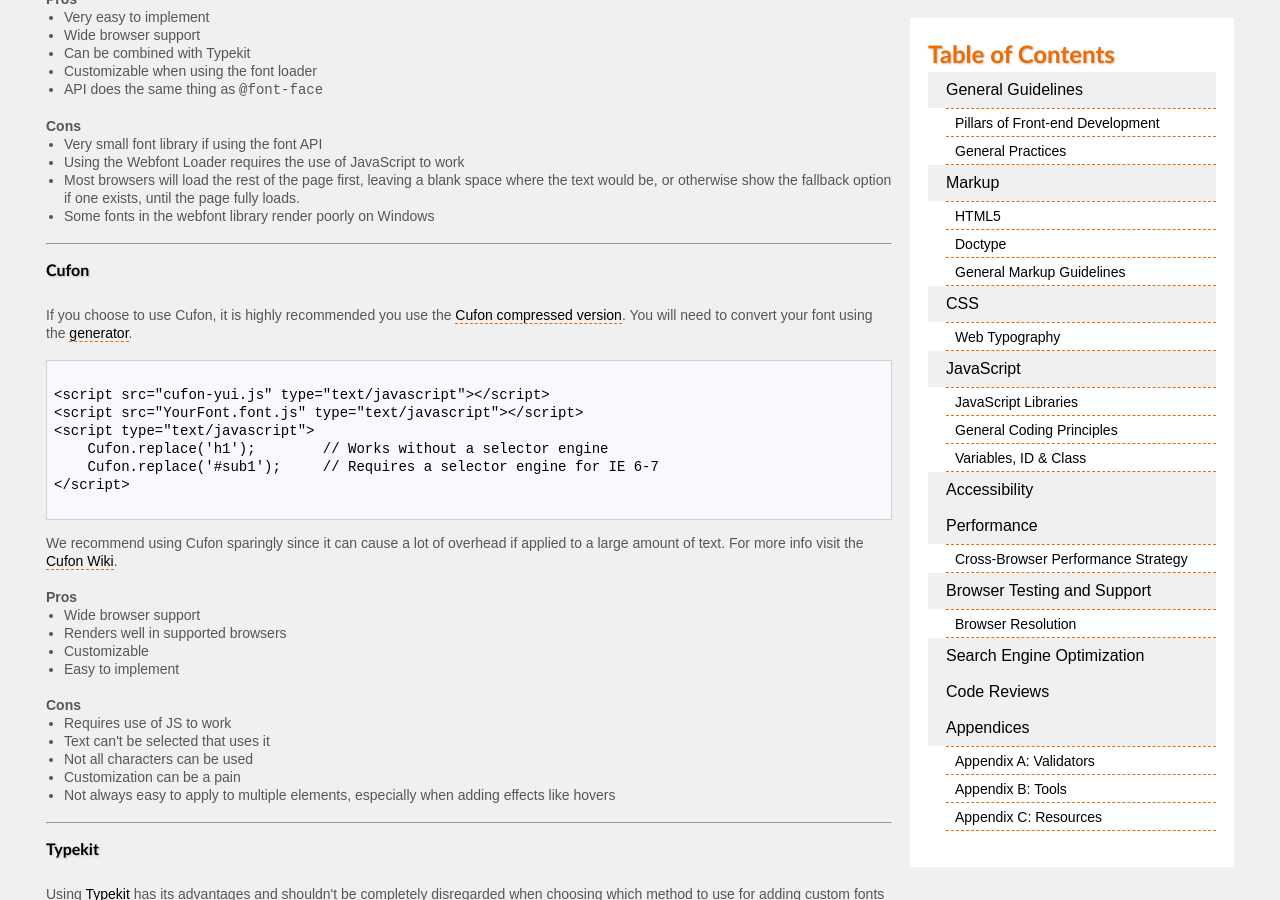
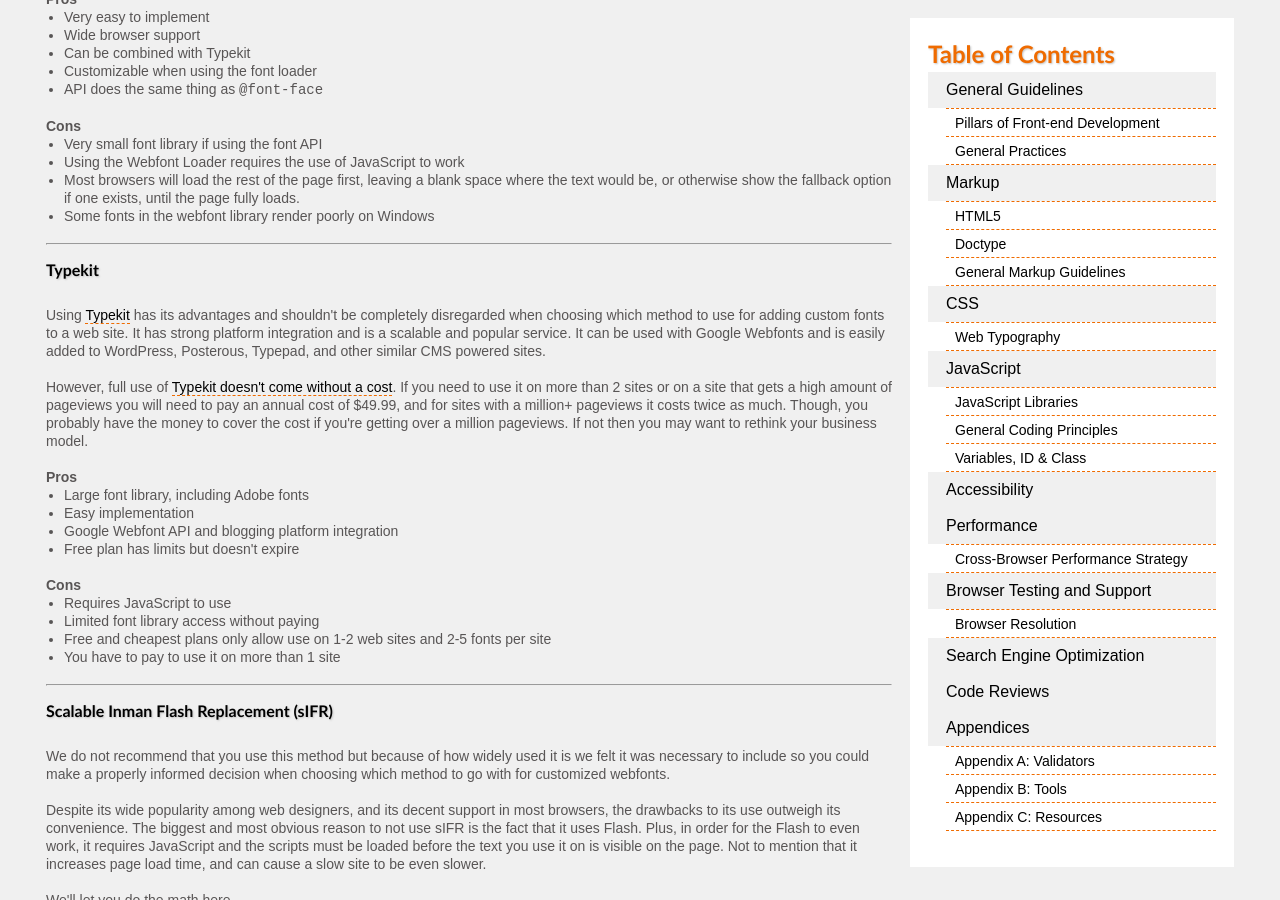
Before and after one commit to semantico/standards, a Jekyll site: the page built from front-end/index.html, in a window 1280 px wide and 900 px high, scrolled down 11867 px. Built offline with Jekyll 4.4.1, drawn with Linux system fonts in a browser that asks for light colours; some of the changed text lies outside the part shown.

Commit message:
Removed cufon crap

```diff
--- a/_includes/sections/front-end/css.html
+++ b/_includes/sections/front-end/css.html
@@ -219,9 +219,9 @@
        url('myfont-webfont.woff') format('woff'),        /* Modern Browsers */
        url('myfont-webfont.ttf') format('truetype'),        /* Safari, Android, iOS */
        url('myfont-webfont.svg#svgFontName') format('svg'); /* Legacy iOS */
-    font-weight: <font-weight>;
-    font-style: <font-style>;
-    // etc.
+    font-weight: normal;
+    font-style: italic;
+    /* etc */
 }
     </code></pre>
     <p>Here's a <a href="http://www.thecssninja.com/demo/css_fontface/">working demo</a> using this version of implementation.</p>
@@ -306,33 +306,6 @@
         <li>Some fonts in the webfont library render poorly on Windows</li>
     </ul>
     <hr />
-    <h3>Cufon</h3>
-    <p>If you choose to use Cufon, it is highly recommended you use the <a href="http://cufon.shoqolate.com/js/cufon-yui.js">Cufon compressed version</a>. You will need to convert your font using the <a href="http://cufon.shoqolate.com/generate/">generator</a>.</p>
-    <pre><code class="javascript">
-&lt;script src="cufon-yui.js" type="text/javascript">&lt;/script>
-&lt;script src="YourFont.font.js" type="text/javascript">&lt;/script>
-&lt;script type="text/javascript">
-    Cufon.replace('h1');        // Works without a selector engine
-    Cufon.replace('#sub1');     // Requires a selector engine for IE 6-7
-&lt;/script>
-    </code></pre>
-    <p>We recommend using Cufon sparingly since it can cause a lot of overhead if applied to a large amount of text. For more info visit the <a href="https://github.com/sorccu/cufon/wiki/">Cufon Wiki</a>.</p>
-    <strong>Pros</strong>
-    <ul>
-        <li>Wide browser support</li>
-        <li>Renders well in supported browsers</li>
-        <li>Customizable</li>
-        <li>Easy to implement</li>
-    </ul>
-    <strong>Cons</strong>
-    <ul>
-        <li>Requires use of JS to work</li>
-        <li>Text can't be selected that uses it</li>
-        <li>Not all characters can be used</li>
-        <li>Customization can be a pain</li>
-        <li>Not always easy to apply to multiple elements, especially when adding effects like hovers</li>
-    </ul>
-    <hr />
     <h3>Typekit</h3>
     <p>Using <a href="https://typekit.com">Typekit</a> has its advantages and shouldn't be completely disregarded when choosing which method to use for adding custom fonts to a web site. It has strong platform integration and is a scalable and popular service. It can be used with Google Webfonts and is easily added to WordPress, Posterous, Typepad, and other similar CMS powered sites.</p>
     <p>However, full use of <a href="https://typekit.com/plans">Typekit doesn't come without a cost</a>. If you need to use it on more than 2 sites or on a site that gets a high amount of pageviews you will need to pay an annual cost of $49.99, and for sites with a million+ pageviews it costs twice as much. Though, you probably have the money to cover the cost if you're getting over a million pageviews. If not then you may want to rethink your business model.</p>
```
